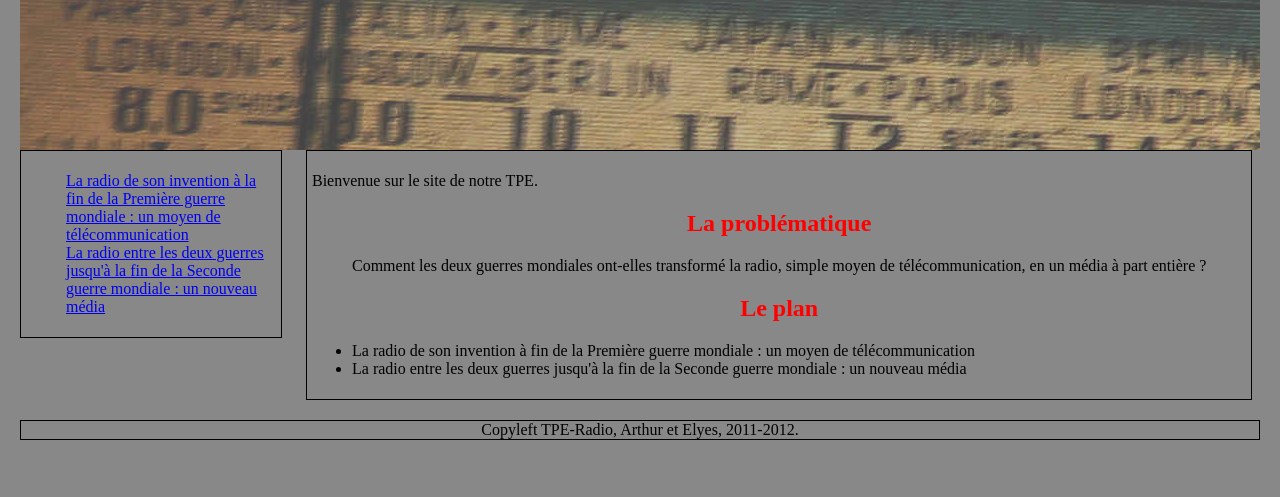
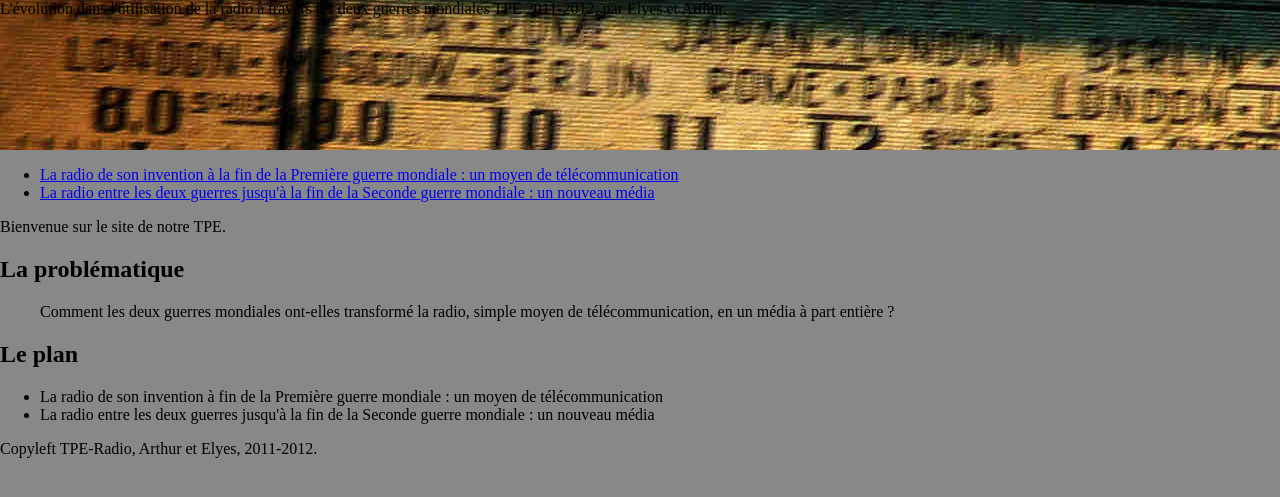
Before and after one commit to tpe-radio/Site-TPE, a PHP site: page / in a window 1280 px wide. Shown: the top 497 px of the page. Run offline with PHP 8.4, Linux system fonts and the light colour scheme.

Commit message:
Remise en place de mes fichiers de départ, modifications à venir

```diff
--- a/includes/header/header.php
+++ b/includes/header/header.php
@@ -1,3 +1,4 @@
 <header>
-
+                L'évolution dans l'utilisation de la radio à travers les deux guerres mondiales
+                TPE 2011-2012, par Elyes et Arthur.
 </header>
--- a/index.php
+++ b/index.php
@@ -48,5 +48,4 @@
                 <?php include("includes/footer/footer.php"); ?>
 
 	</body>
-
 </html>
--- a/style.css
+++ b/style.css
@@ -1,71 +1,70 @@
 body
 {
-	background-color : #888888;
-	margin : auto;
-	min-width : 1009px;
-	margin-left: 20px;
-	margin-right: 20px;
+    background-color : #888888 ;
+    margin : auto ;
+    min-width : 1009px ;
 }
 
-/* ============================ Blocks principaux ================================ */
+/*||||||||||||||||||||||||||||||||||||||||||||||||||||||||||||||||||||||||||||||||||||||||||||||||||||||||||||||||||||||||||||||||||||||||||||||||||||||*/
+/*||||||||||||||||||||||||||||||||||||||||||||||||||||||||- Banniere du site -||||||||||||||||||||||||||||||||||||||||||||||||||||||||||||||||||||||||||*/
+/*||||||||||||||||||||||||||||||||||||||||||||||||||||||||||||||||||||||||||||||||||||||||||||||||||||||||||||||||||||||||||||||||||||||||||||||||||||||*/
 
 header
 {
-	background-image : url("images/fond/banniere.jpeg");
-	background-position : 0px -30px;
-	height : 150px;
-	width : 100%;
-	min-width : 1009px;
-	opacity: 0.5;
+    background-image : url("images/fond/banniere.jpeg") ;
+    background-position : 0px -30px ;
+    height : 150px ;
+    width : 100% ;
+    min-width : 1009px ;
 }
 
-#contenu, nav
+/*||||||||||||||||||||||||||||||||||||||||||||||||||||||||||||||||||||||||||||||||||||||||||||||||||||||||||||||||||||||||||||||||||||||||||||||||||||||||||||||||||||||||||||||||||*/
+/*|||||||||||||||||||||||||||||||||||||||||||||||||||||||||||||||||||||||||||- Menu de Gauche de la Page -||||||||||||||||||||||||||||||||||||||||||||||||||||||||||||||||||||||||||*/
+/*||||||||||||||||||||||||||||||||||||||||||||||||||||||||||||||||||||||||||||||||||||||||||||||||||||||||||||||||||||||||||||||||||||||||||||||||||||||||||||||||||||||||||||||||||*/
+
+/*|||||||||||||||||||||||||||||||||||||||||||||||||||||||||||||||||||||||||||||||||||||||||||||||||||||||||||||||||||||||||||||||||||||||||||*/
+/*||||||||||||||||||||||||||||||||||||||||||||||||- Contenant des données de la Page -|||||||||||||||||||||||||||||||||||||||||||||||||||||||*/
+/*|||||||||||||||||||||||||||||||||||||||||||||||||||||||||||||||||||||||||||||||||||||||||||||||||||||||||||||||||||||||||||||||||||||||||||*/
+
+/*#contenu, nav
 {
-	display: inline-block; /* Le inline-block permet de ne pas sauter de ligne après un block, donc de mettre deux blocks côte-à-côte */
+    display: inline-block;
 
     border: 1px solid black;
 
-	vertical-align: top; /* Ne marche que parce que "inline-block" */
+    vertical-align: top;
     padding: 5px;
-	margin-bottom: 20px;
+    margin-bottom: 2%;
 }
 nav
 {
-	width: 250px; /* À modifier */
-	margin-right: 20px;
+    width: 20%;
+    margin-right: 2.5%;
 }
-
 nav ul
 {
     list-style-type: none;
 }
-
 section
 {
-	width: 100%; /* À modifier */
+    width: 75%;
 }
-
 footer
 {
     border: 1px solid black;
     text-align: center;
 }
-
-/* =========================== Éléments généraux ====================== */
-
 h1
 {
     text-align: center;
-	color : black;
+    color : blue;
 }
-
 h2
 {
     text-align: center;
     color: red;
 }
-
 p
 {
     text-align: justify;
-}
+}*/
```
Lines whose indentation alone changed are shown as unchanged.
